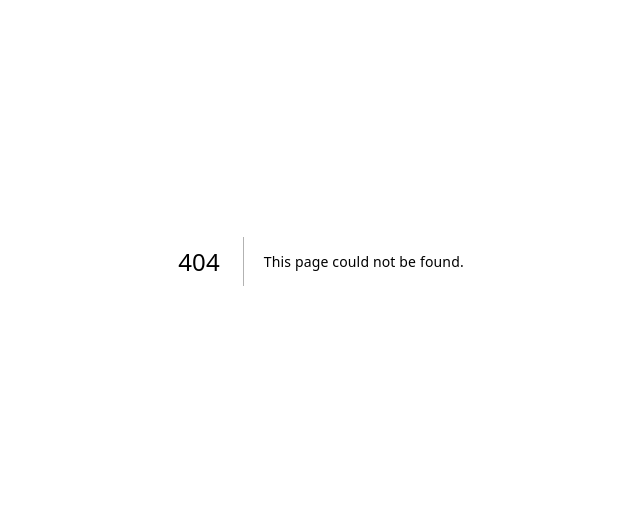
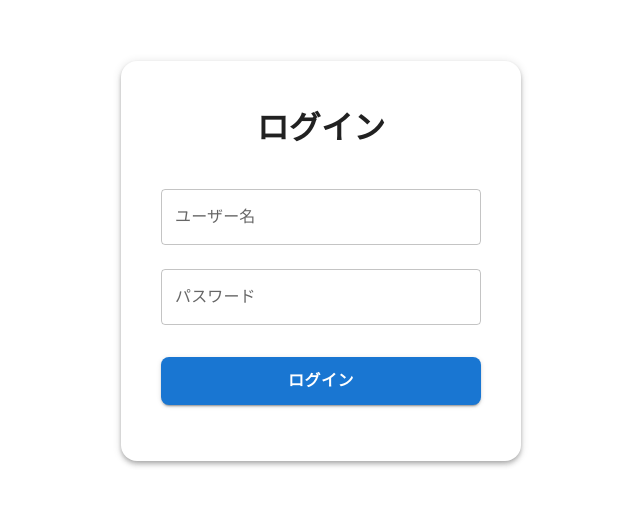
Before and after one commit to UniPro-tech/Sakugami-Front, a Next.js app: page /login in a window 1280 px wide. Before the commit this address had no page. Shown: the part 139-644 px from the top of the page, without its empty margins (319-959 px from the left). Built offline with nearby package versions, Linux system fonts and the light colour scheme; what @mui/material-nextjs would draw is missing.

Commit message:
ログイン画面の作成

```diff
--- /dev/null
+++ b/src/app/login/page.tsx
@@ -0,0 +1,88 @@
+"use client";
+
+import { TextField, Button, Paper, Box } from "@mui/material";
+import { Noto_Sans_JP } from "next/font/google";
+
+const notoSansJP = Noto_Sans_JP({ subsets: ["latin"] });
+
+export default function Login() {
+  return (
+    <Box
+      sx={{
+        minHeight: "100vh",
+        display: "flex",
+        alignItems: "center",
+        justifyContent: "center",
+        bgcolor: "background.default",
+        padding: "20px",
+      }}
+    >
+      <Paper
+        elevation={4}
+        sx={{
+          padding: "40px",
+          borderRadius: "16px",
+          width: "100%",
+          maxWidth: "400px",
+          textAlign: "center",
+          bgcolor: "background.paper",
+          animation: "fadeIn 0.5s ease-in-out",
+          "@keyframes fadeIn": {
+            from: { opacity: 0, transform: "translateY(-20px)" },
+            to: { opacity: 1, transform: "translateY(0)" },
+          },
+        }}
+      >
+        <h1
+          className={notoSansJP.className}
+          style={{
+            fontSize: "2rem",
+            marginBottom: "1.5rem",
+            color: "text.primary",
+            fontWeight: "bold",
+          }}
+        >
+          ログイン
+        </h1>
+        <form>
+          <TextField
+            label="ユーザー名"
+            name="username"
+            variant="outlined"
+            margin="normal"
+            fullWidth
+          />
+          <TextField
+            label="パスワード"
+            name="password"
+            type="password"
+            variant="outlined"
+            margin="normal"
+            fullWidth
+          />
+          <Button
+            type="submit"
+            variant="contained"
+            color="primary"
+            fullWidth
+            sx={{
+              mt: 3,
+              mb: 2,
+              height: "48px",
+              borderRadius: "8px",
+              fontWeight: "bold",
+              fontSize: "1rem",
+              textTransform: "none",
+              transition: "all 0.2s ease-in-out",
+              "&:hover": {
+                transform: "translateY(-2px)",
+              },
+            }}
+          >
+            ログイン
+          </Button>
+        </form>
+      </Paper>
+    </Box>
+  );
+}
```
